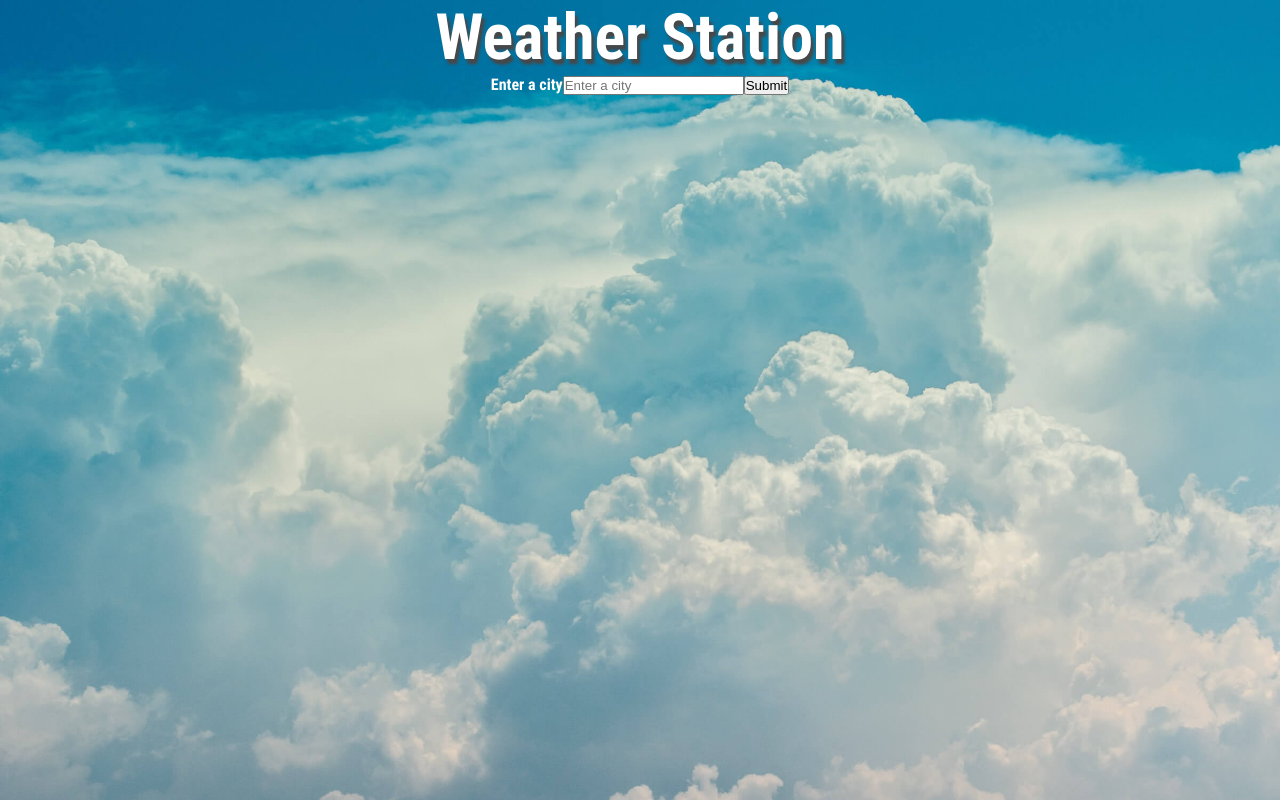
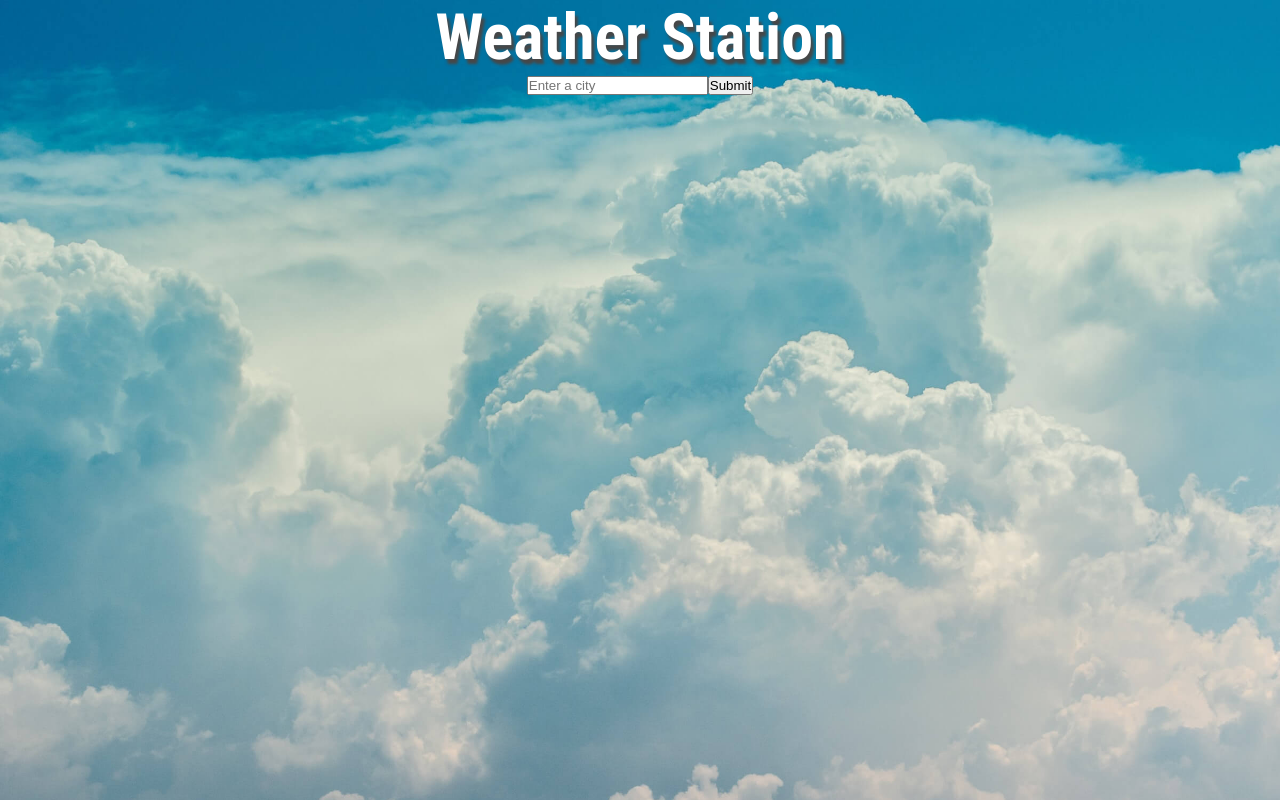
Before and after one commit to jenhedg/weather-station, a React (Create React App) app: page / in a window 1280 px wide. Built offline with nearby package versions, Linux system fonts and the light colour scheme.

Commit message:
little cleanup

```diff
--- a/src/components/SearchParams/SearchParams.js
+++ b/src/components/SearchParams/SearchParams.js
@@ -21,11 +21,9 @@ const SearchParams = (props) => {
       <form
         onSubmit={(event) => {
           event.preventDefault();
-          // reqData();
         }}
       >
         <label htmlFor="location">
-          Enter a city
           <input
             id="location"
             value={city}
```
